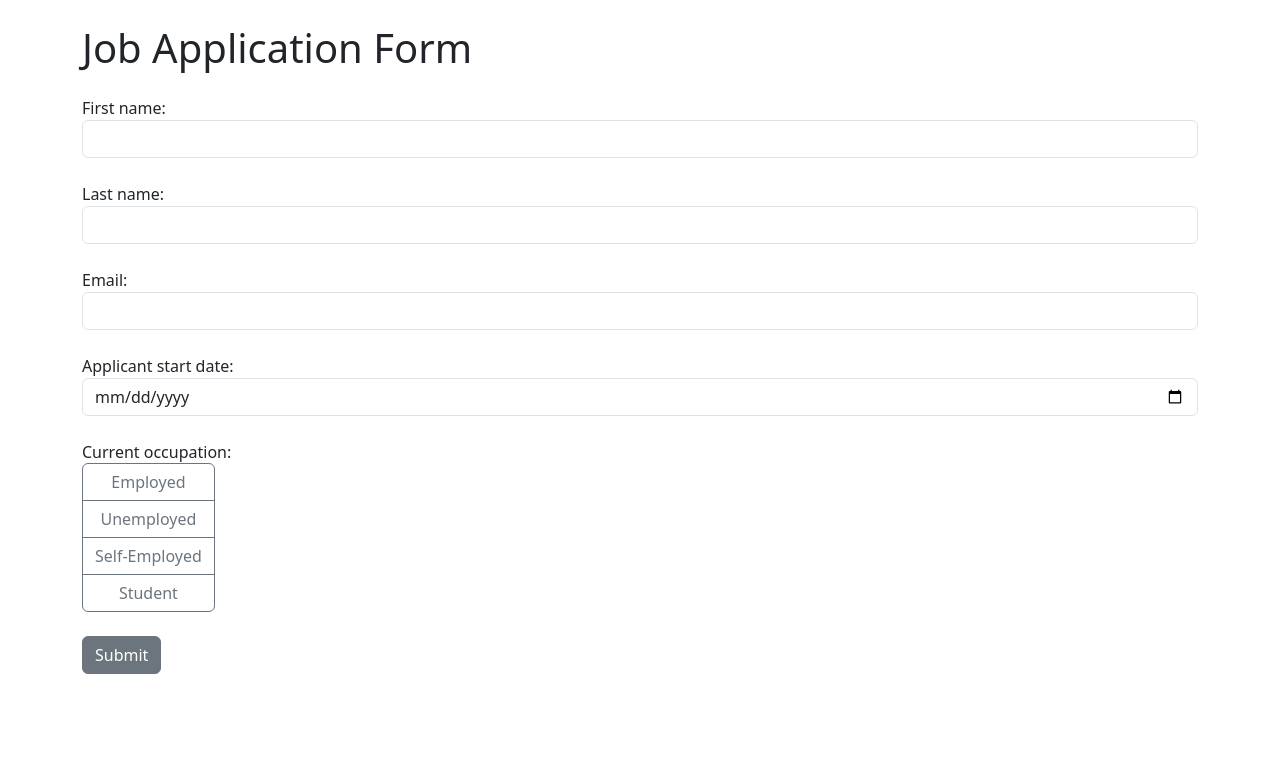
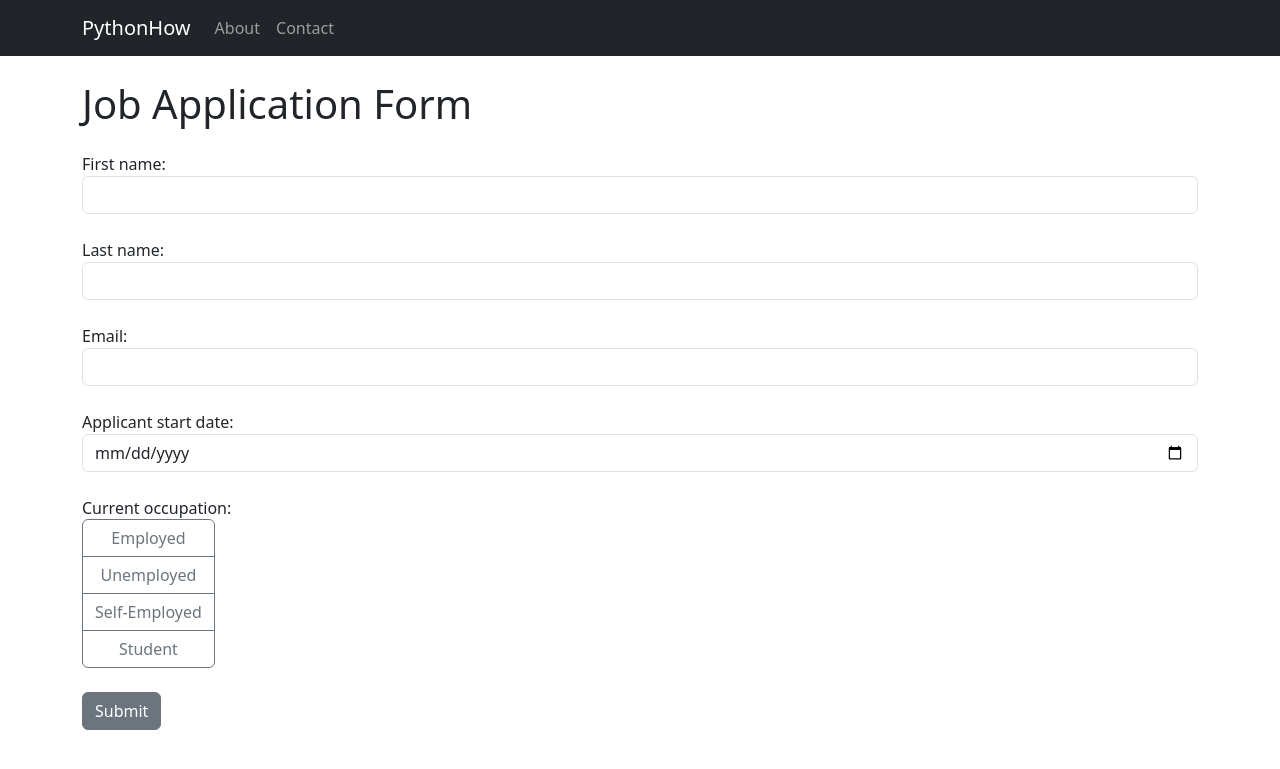
Before and after one commit to bhaveshgadag/job-application-django, a Django app: page / in a window 1280 px wide. Shown: the top 769 px of the page. Run offline with Django 4.2, Linux system fonts and the light colour scheme.

Commit message:
added nav bar

```diff
--- a/job_application/templates/base.html
+++ b/job_application/templates/base.html
@@ -8,10 +8,27 @@
         <script src="https://cdn.jsdelivr.net/npm/bootstrap@5.3.1/dist/js/bootstrap.bundle.min.js" integrity="sha384-HwwvtgBNo3bZJJLYd8oVXjrBZt8cqVSpeBNS5n7C8IVInixGAoxmnlMuBnhbgrkm" crossorigin="anonymous"></script>
     </head>
     <body>
+        <nav class="navbar navbar-expand-lg navbar-dark bg-dark">
+          <div class="container">
+            <a class="navbar-brand" href="{% url 'index' %}">PythonHow</a>
+            <button class="navbar-toggler" type="button" data-bs-toggle="collapse" data-bs-target="#navbarNav" aria-controls="navbarNav" aria-expanded="false" aria-label="Toggle navigation">
+              <span class="navbar-toggler-icon"></span>
+            </button>
+            <div class="collapse navbar-collapse" id="navbarNav">
+              <ul class="navbar-nav">
+                <li class="nav-item">
+                  <a class="nav-link {% if request.path == '/about/' %}active{% endif %}" href="{% url 'about' %}">About</a>
+                </li>
+                <li class="nav-item">
+                  <a class="nav-link" href="#">Contact</a>
+                </li>
+              </ul>
+            </div>
+          </div>
+        </nav>
         <div class="container">
             {% block content %}
             {% endblock %}
-
         </div>
     </body>
 </html>
```
